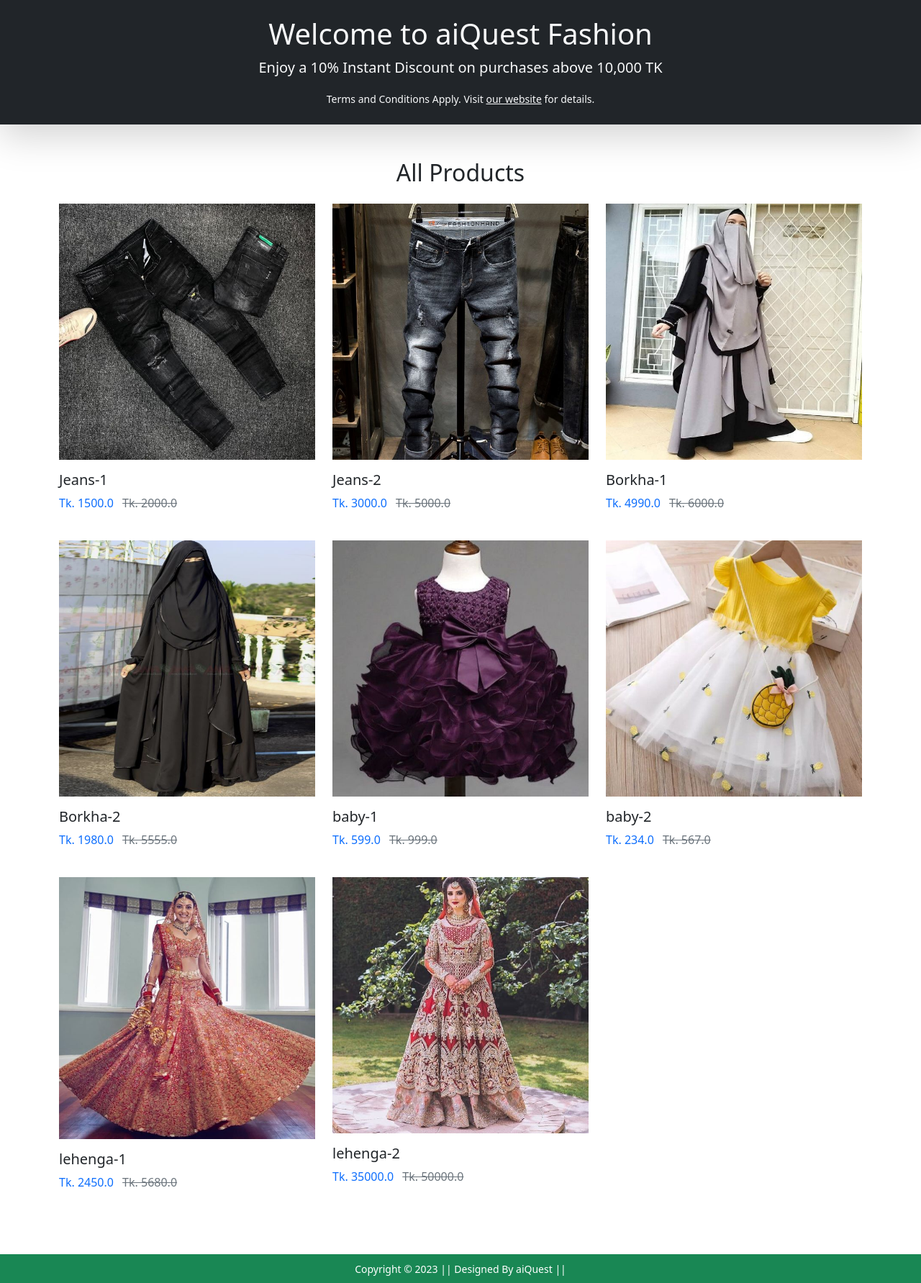
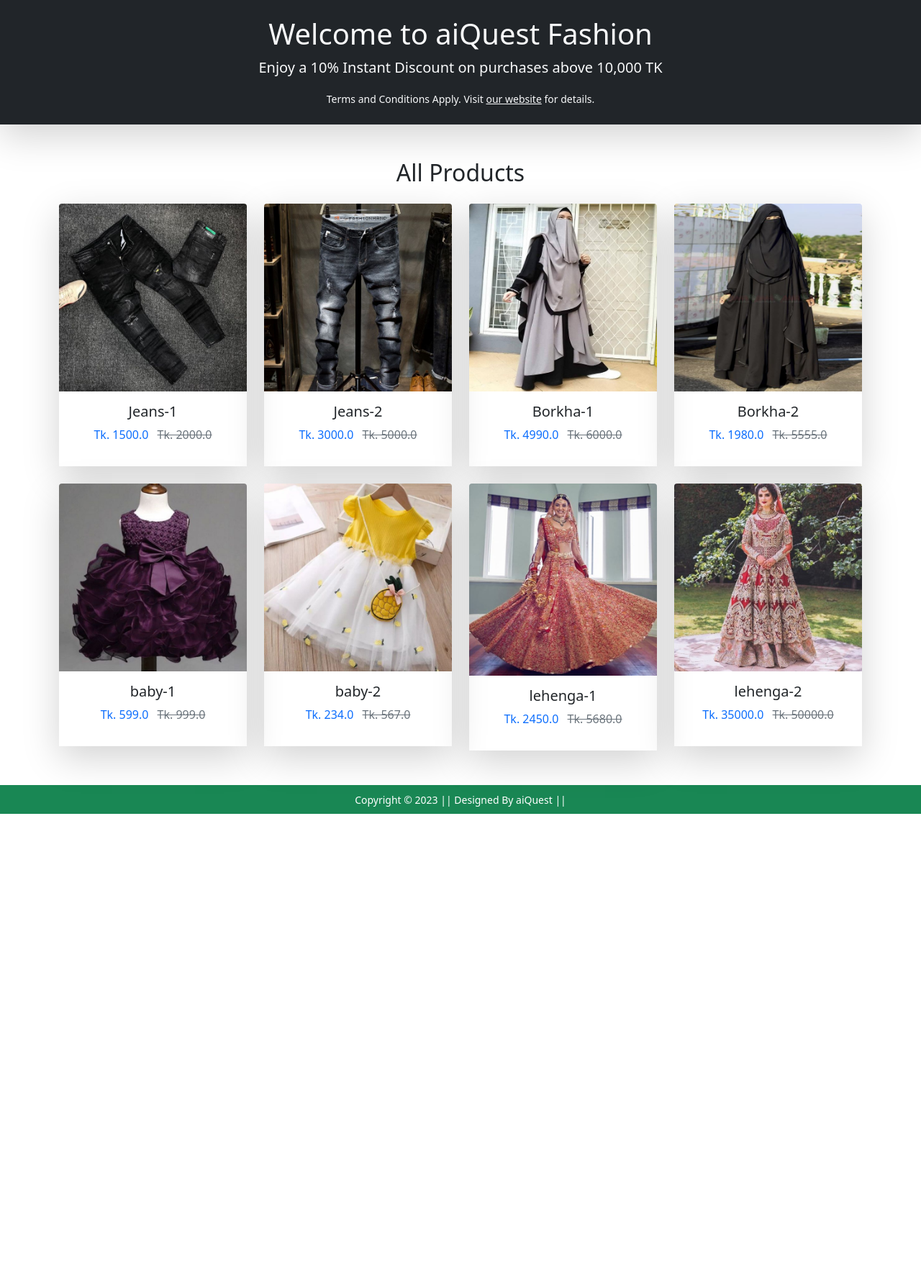
Before and after one commit to Shawon5030/ShopNow, a Django app: page / in a window 1280 px wide. Shown: the part 504-2287 px from the top of the page at 72% size. After the commit the page ends 1635 px from the top, so only its background shows below. Run offline with Django 4.2, Linux system fonts and the light colour scheme; data comes from the database, SQL or seed files in the repository; some libraries are stand-ins or nearby versions.

Commit message:
Shawon-commit-number-12

```diff
--- a/Shop/templates/Shop/home.html
+++ b/Shop/templates/Shop/home.html
@@ -36,13 +36,13 @@
 <!-- All Products Section -->
 <div class="container my-5">
     <h2 class="text-center mb-4">All Products</h2>
-    <div class="row">
+    <div class="row gy-4">
         {% for product in all_product %}
-        <div class="col-md-4 mb-4">
-            <div class="product-card">
+        <div class="col-12 col-sm-6 col-md-4 col-lg-3">
+            <div class="product-card shadow-lg">
                 <a href="{% url 'product-detail' product.id %}" class="text-decoration-none">
-                    <img src="{{ product.product_image.url }}" class="img-fluid" alt="{{ product.title }}">
-                    <div class="product-info mt-3">
+                    <img src="{{ product.product_image.url }}" class="img-fluid rounded-top" alt="{{ product.title }}">
+                    <div class="product-info mt-3 px-3 pb-3 text-center">
                         <h5 class="text-dark">{{ product.title }}</h5>
                         <p class="price">Tk. {{ product.discounted_price }}
                             {% if product.selling_price %}
@@ -59,30 +59,63 @@
 {% endblock main-content %}
 
 <style>
-    .product-slider {
-        background: #f8f9fa;
-        padding: 1.5rem 0;
+    /* Banner Slider */
+    .carousel .carousel-inner {
+        border-radius: 8px;
+        box-shadow: 0 4px 12px rgba(0, 0, 0, 0.1);
+    }
+
+    /* Live Sale Section */
+    .bg-dark {
+        background-color: #343a40 !important;
         border-radius: 8px;
     }
+
+    /* Product Grid */
     .product-card {
-        display: flex;
-        flex-direction: column;
-        text-align: center;
-        padding: 15px;
-        background-color: #fff;
+        background-color: #ffffff;
         border-radius: 8px;
-        box-shadow: 0 4px 10px rgba(0, 0, 0, 0.1);
-        transition: transform 0.3s;
+        overflow: hidden;
+        transition: transform 0.3s ease, box-shadow 0.3s ease;
     }
     .product-card:hover {
         transform: scale(1.05);
+        box-shadow: 0 8px 16px rgba(0, 0, 0, 0.2);
     }
+
+    /* Product Image */
+    .product-card img {
+        transition: transform 0.3s ease;
+        height: 250px;
+        object-fit: cover;
+        width: 100%;
+    }
+    .product-card:hover img {
+        transform: scale(1.1);
+    }
+
+    /* Product Info */
     .product-info {
-        margin-top: 10px;
+        padding: 15px;
+    }
+    .product-info h5 {
+        font-size: 1.2rem;
+        font-weight: bold;
+        color: #333;
     }
     .price {
-        font-size: 1.25rem;
-        font-weight: 600;
+        font-size: 1.2rem;
         color: #28a745;
+        font-weight: 700;
+    }
+
+    /* Responsive Adjustments */
+    @media (max-width: 576px) {
+        .product-card img {
+            height: 200px;
+        }
+        .price {
+            font-size: 1rem;
+        }
     }
 </style>
```
